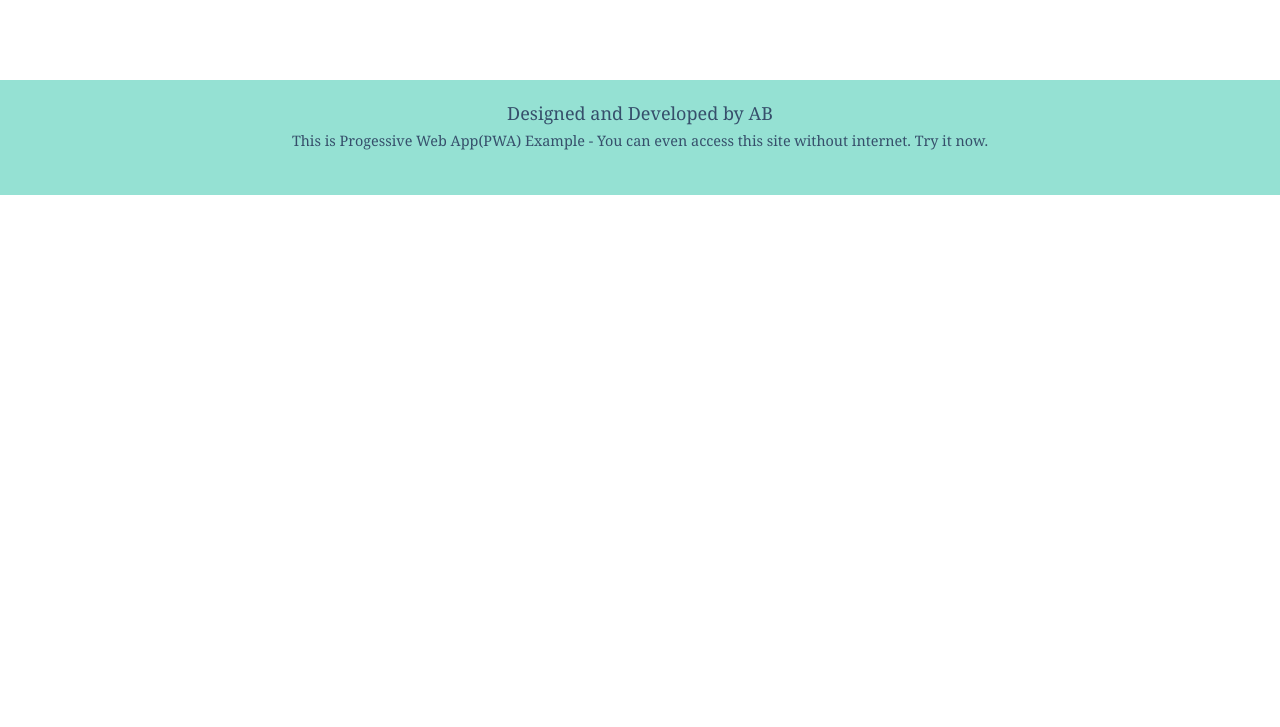
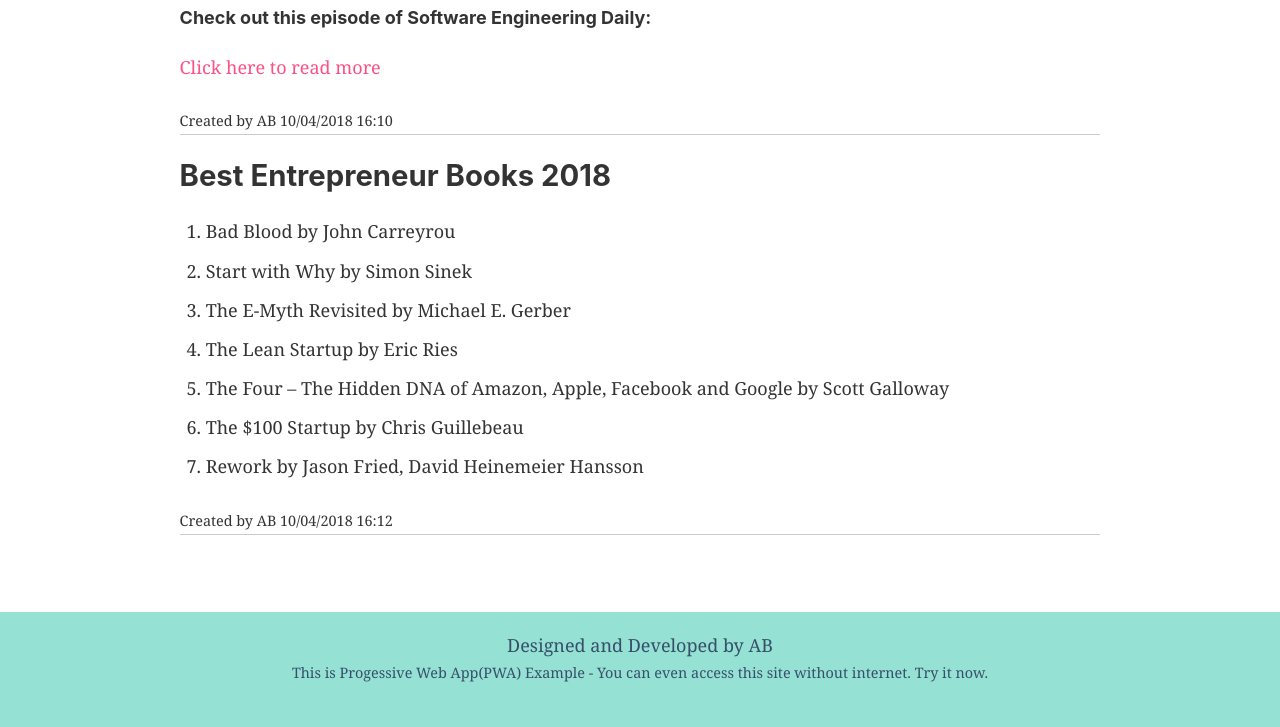
Before and after one commit to akshayboddhul/portfolio-gatsby, a Gatsby site: page /blog in a window 1280 px wide. Shown: the part 293-1020 px from the top of the page. Before the commit the page ends 800 px from the top, so only its background shows below. Built offline with nearby package versions, Linux system fonts and the light colour scheme; Gatsby itself is replaced by a stand-in of ours.

Commit message:
Changes made in blog, about page

```diff
--- a/src/pages/about.js
+++ b/src/pages/about.js
@@ -5,6 +5,7 @@ const AboutPage = () => (
   <Layout>
     <h1>About</h1>
     <h3>Education</h3>
+    <div>
       <p>What I've Learned</p>
       <div>2013-2016</div>
       <p>
@@ -26,6 +27,7 @@ const AboutPage = () => (
         <br />
         Class 2010 - 62/100
       </p>
+    </div>
   </Layout>
 )
 
--- a/src/pages/blog.js
+++ b/src/pages/blog.js
@@ -1,13 +1,38 @@
 import React from 'react'
 
 import Layout from '../components/layout'
+import { Link } from 'gatsby'
 
 const BlogPage = () => (
   <Layout>
     <h1>My Blog's</h1>
-    <div style={{ color: '#be3737', fontSize: '32px' }}>
-      <p>Stay Updated...</p>
-      <br />
+    <div>
+      <p>
+        <h2>WebAssembly: A Foundation for a Higher Performance Web</h2>
+        <h4>Check out this episode of Software Engineering Daily: </h4>
+        <Link to="https://softwareengineeringdaily.com/2018/10/01/webassembly-a-foundation-for-a-higher-performance-web/">
+          Click here to read more
+        </Link>
+      </p>
+      <small>Created by AB 10/04/2018 16:10</small>
+      <hr />
+      <p>
+        <h2>Best Entrepreneur Books 2018</h2>
+        <ol>
+          <li>Bad Blood by John Carreyrou</li>
+          <li>Start with Why by Simon Sinek</li>
+          <li>The E-Myth Revisited by Michael E. Gerber</li>
+          <li>The Lean Startup by Eric Ries</li>
+          <li>
+            The Four – The Hidden DNA of Amazon, Apple, Facebook and Google by
+            Scott Galloway
+          </li>
+          <li>The $100 Startup by Chris Guillebeau</li>
+          <li>Rework by Jason Fried, David Heinemeier Hansson</li>
+        </ol>
+      </p>
+      <small>Created by AB 10/04/2018 16:12</small>
+      <hr />
       <br />
     </div>
   </Layout>
```
Also changed, not shown: src/pages/contact.js (+20 -7 lines). Lines whose indentation alone changed are shown as unchanged.
